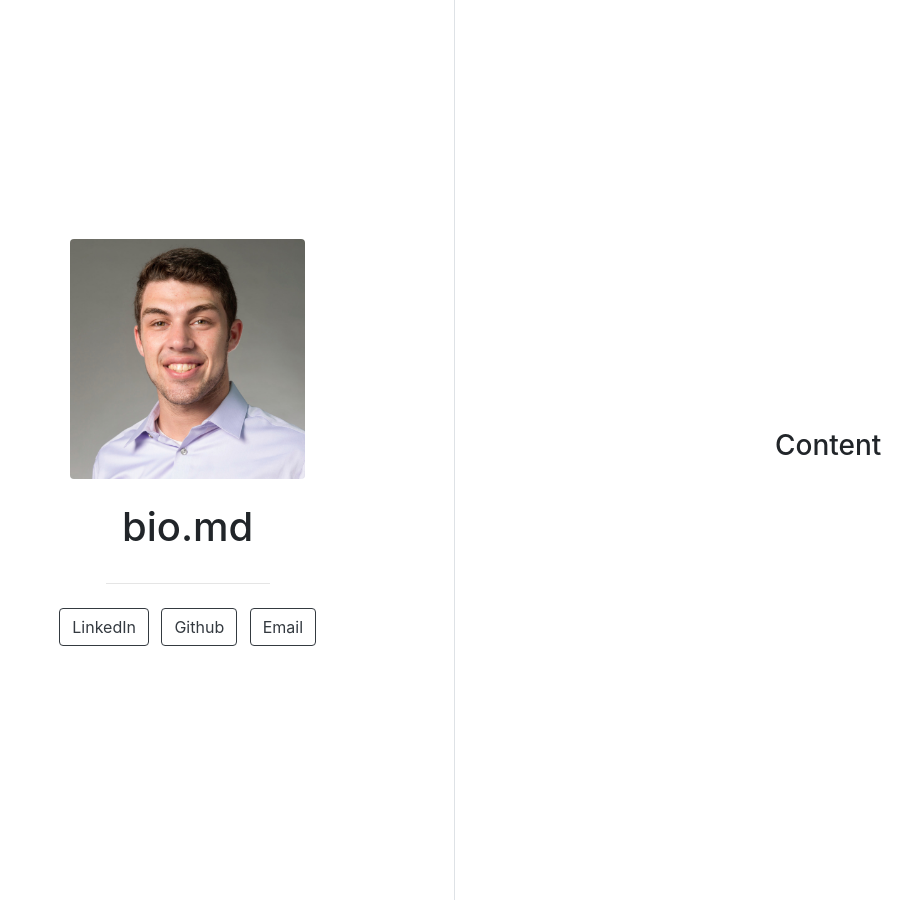
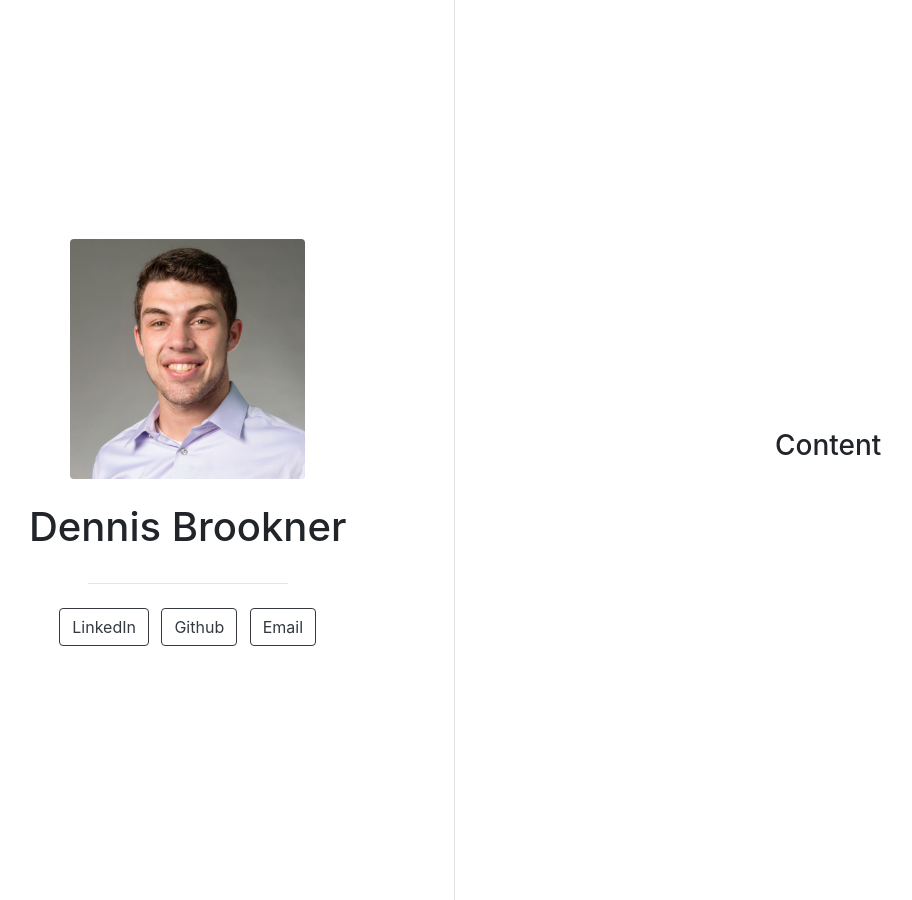
Before and after one commit to dennisbrookner/dennisbrookner.github.io, a Jekyll site: the page built from bio.md, in a window 1280 px wide. Shown: the whole page, without its empty margins (79-991 px from the left). Built offline with Jekyll 4.4.1, drawn with Linux system fonts in a browser that asks for light colours; nearby versions of some CDN libraries.

Commit message:
Update bio_layout.html

```diff
--- a/_layouts/bio_layout.html
+++ b/_layouts/bio_layout.html
@@ -10,7 +10,7 @@ layout: default
               <img src="{{page.headshot}}" style="height:15rem" class="rounded">
             </div>
             <div class="p-2">
-              <h1>{{ page.name }}</h1>
+              <h1>{{ page.myname }}</h1>
             </div>
             <hr style="width:60%;"/>
             <div class="p-2">
```
